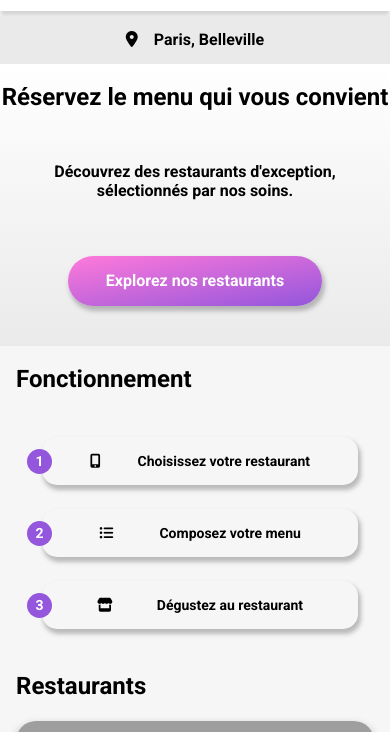
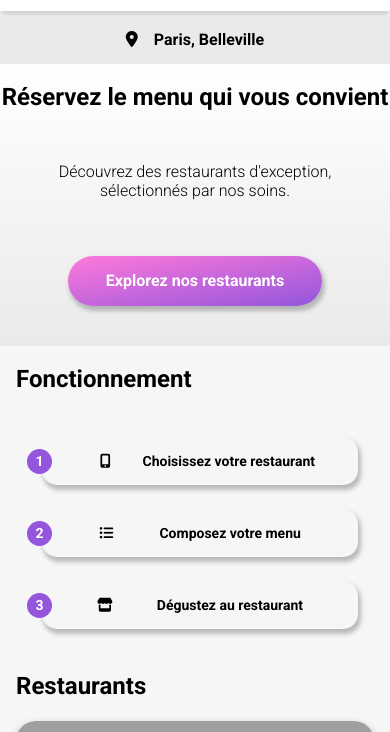
Before and after one commit to JaRoD41/P3-Ohmyfood, a website: page index.html in a window 390 px wide. Shown: the part 81-813 px from the top of the page. Drawn offline with Linux system fonts and the light colour scheme; grey boxes are pictures that could not be loaded; a web font is replaced by a local one.

Commit message:
dernières modifs avant dodo

```diff
--- a/index.html
+++ b/index.html
@@ -55,7 +55,7 @@
 				<ul class="fonctionnement-flex">
 					<li>
 						<div class="num-fonct">1</div>
-						<div class="btn-fonct"><i class="fas fa-mobile-alt"></i>Choisissez votre restaurant</div>
+						<div class="btn-fonct"><i class="choice fas fa-mobile-alt"></i>Choisissez votre restaurant</div>
 					</li>
 					<li>
 						<div class="num-fonct">2</div>
--- a/sass/Components/_buttons.scss
+++ b/sass/Components/_buttons.scss
@@ -31,6 +31,13 @@
 .btn-fonct {
 	@include btn-fonct;
 	@include boxshadow;
+
+	.choice {
+		@media (max-width: 768px) {
+			padding-left: 15px;
+		}
+	}
+
 
 	@media (min-width: $breakpoint-desktop) {
 		box-shadow: 2px 4px 4px 1px rgba(147,
--- a/sass/Layout/_cards.scss
+++ b/sass/Layout/_cards.scss
@@ -164,10 +164,16 @@
 		}
 	}
 
+
 	.fa-check-circle {
 		font-size: 2rem;
 		transform: rotate(359deg);
+
+		@media (max-width:375px) {
+			font-size: 1rem;
+		}
 	}
+
 
 	@include boxshadow;
 
--- a/sass/Layout/_header.scss
+++ b/sass/Layout/_header.scss
@@ -15,5 +15,9 @@
 			position: absolute;
 			left: 2rem;
 			top: 2.1rem;
+
+			@media (min-width: $breakpoint-desktop) {
+				top: 3.5rem;
+			}
 		}
 	}
--- a/sass/Layout/_section.scss
+++ b/sass/Layout/_section.scss
@@ -8,7 +8,6 @@
 	align-items: center;
 
 	&__explain {
-		font-weight: bold;
 		font-size: 1rem;
 		padding: 0 1.1rem;
 		margin-top: 2rem;
```
Also changed, not shown: public/css/prefixed/style.css, public/css/style.css, 1 other file.
